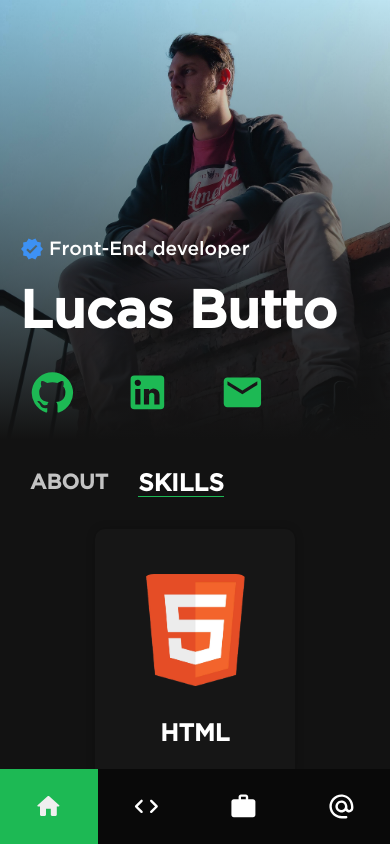
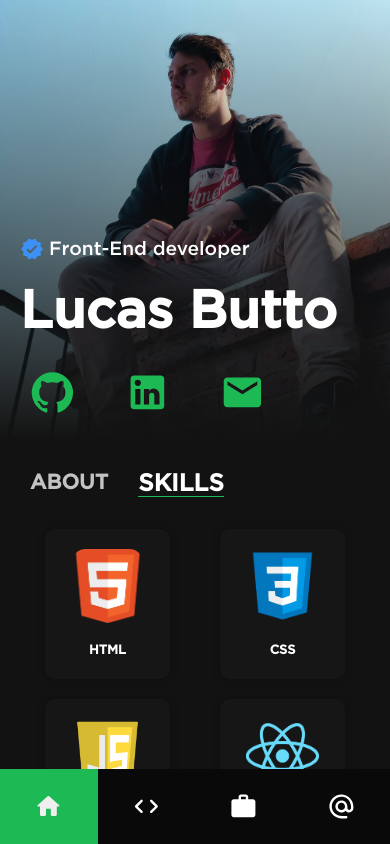
Before and after one commit to LucasButto/Portfolio-Spotify, a React (Create React App) app: page /skills in a window 390 px wide. Built offline with nearby package versions, Linux system fonts and the light colour scheme.

Commit message:
skills mobile  responsive

```diff
--- a/src/App.css
+++ b/src/App.css
@@ -4,7 +4,7 @@
   overflow-x: hidden;
 }
 
-@media screen and (max-width: 768px) {
+@media screen and (max-width: 840px) {
   .body {
     flex-direction: column-reverse;
   }
--- a/src/Styles/Aside.css
+++ b/src/Styles/Aside.css
@@ -104,7 +104,7 @@
   }
 }
 
-@media screen and (min-width: 769px) and (max-width: 1023px) {
+@media screen and (min-width: 841px) and (max-width: 1023px) {
   .aside > h2 {
     font-size: 2.4rem;
   }
@@ -118,7 +118,7 @@
   }
 }
 
-@media screen and (max-width: 768px) {
+@media screen and (max-width: 840px) {
   .aside {
     z-index: 50;
     position: fixed;
--- a/src/Styles/Main.css
+++ b/src/Styles/Main.css
@@ -26,7 +26,7 @@
   background: #1db954;
 }
 
-@media screen and (max-width: 768px) {
+@media screen and (max-width: 840px) {
   .main {
     width: 100%;
     padding-bottom: 75px;
--- a/src/Styles/Skills.css
+++ b/src/Styles/Skills.css
@@ -33,7 +33,7 @@
   }
 }
 
-@media screen and (max-width: 768px) {
+@media screen and (max-width: 840px) {
   .skills {
     padding-left: 0;
     padding-bottom: 40px;
@@ -41,5 +41,18 @@
 
   .skillsList {
     width: 100vw;
+    grid-template-columns: repeat(auto-fill, minmax(150px, 1fr));
   }
 }
+
+@media screen and (max-width: 480px) {
+  .skills {
+    padding-left: 0;
+    padding-bottom: 40px;
+  }
+
+  .skillsList {
+    width: 100vw;
+    grid-template-columns: repeat(auto-fill, minmax(125px, 1fr));
+  }
+}
--- a/src/Styles/SkillsItem.css
+++ b/src/Styles/SkillsItem.css
@@ -39,5 +39,37 @@
   color: #fff;
   font-size: 1.5rem;
   font-weight: 600;
-  margin: 10px 0;
+  margin: 10px;
 }
+
+@media screen and (max-width: 840px) {
+  .skillItem {
+    width: 150px;
+    height: 200px;
+    padding: 10px;
+  }
+
+  .skillImg {
+    width: 70%;
+  }
+
+  .skillTitle {
+    font-size: 1rem;
+  }
+}
+
+@media screen and (max-width: 480px) {
+  .skillItem {
+    width: 125px;
+    height: 150px;
+    padding: 10px;
+  }
+
+  .skillImg {
+    width: 70%;
+  }
+
+  .skillTitle {
+    font-size: 0.8rem;
+  }
+}
```
